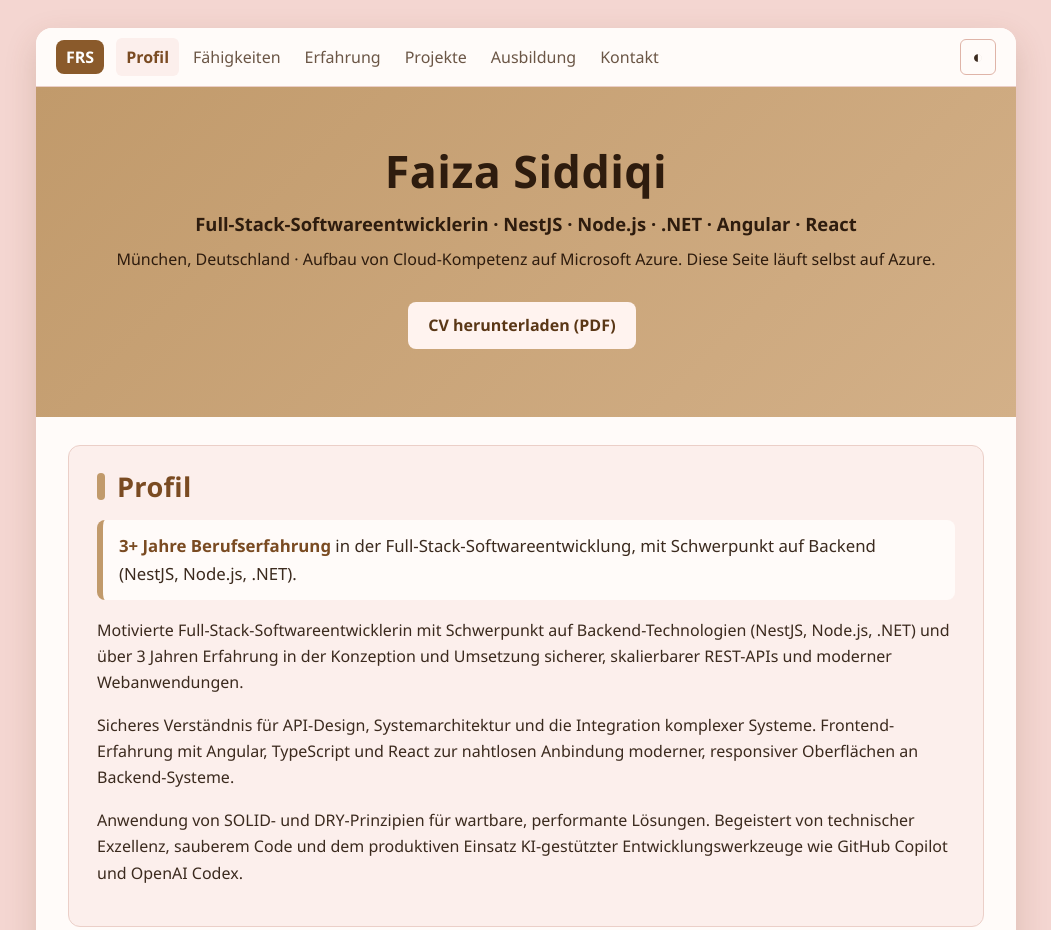
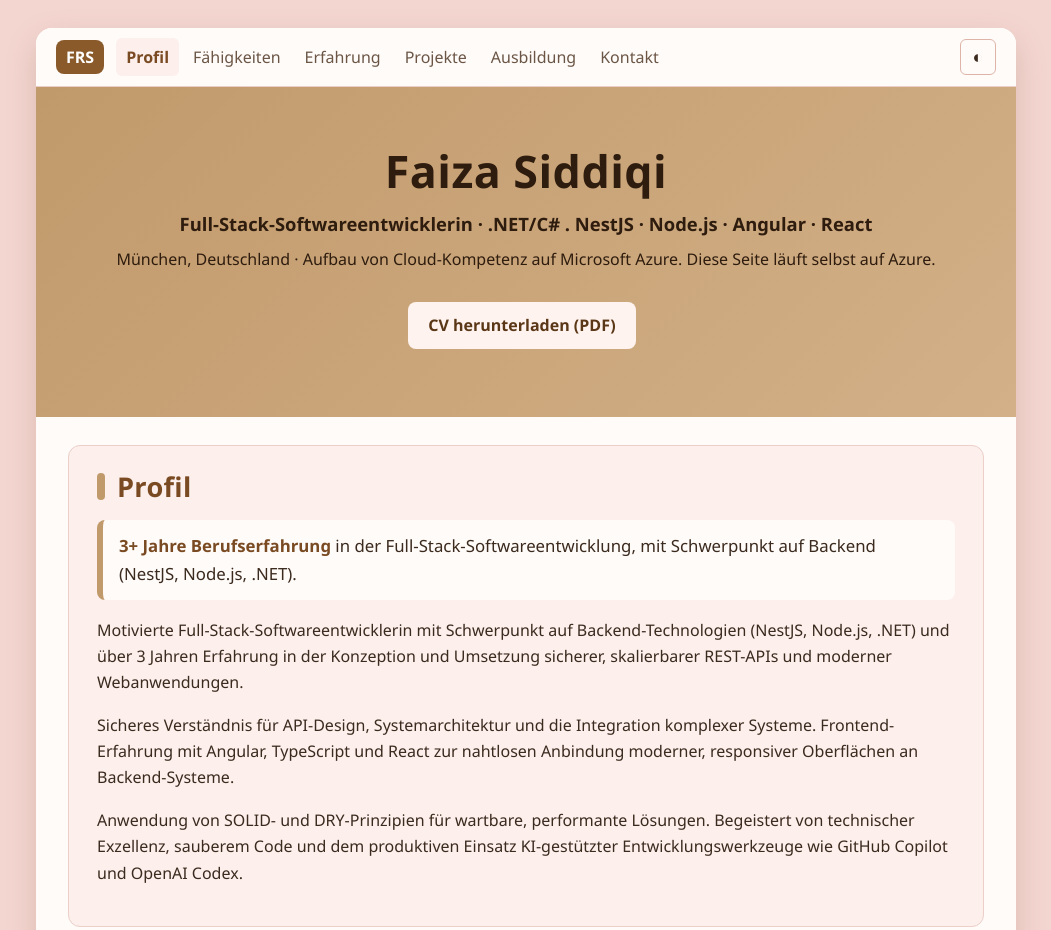
Before and after one commit to fizreh/cloud-resume, a plain HTML site: page frontend/index.html in a window 1280 px wide. Shown: the top 930 px of the page, without its empty margins (114-1165 px from the left). Drawn offline with Linux system fonts and the light colour scheme; no server answers; a script that the page names is missing.

Commit message:
Test automatic deployment

```diff
--- a/frontend/index.html
+++ b/frontend/index.html
@@ -30,7 +30,7 @@
 
         <section class="hero" id="top">
             <h1>Faiza Siddiqi</h1>
-            <p class="tagline">Full-Stack-Softwareentwicklerin · NestJS · Node.js · .NET · Angular · React</p>
+            <p class="tagline">Full-Stack-Softwareentwicklerin · .NET/C# . NestJS · Node.js · Angular · React</p>
             <p class="subline">München, Deutschland · Aufbau von Cloud-Kompetenz auf Microsoft Azure. Diese Seite läuft selbst auf Azure.</p>
             <p class="actions">
                 <a class="button" href="Faiza-Siddiqi-CV.pdf" download>CV herunterladen (PDF)</a>
```
